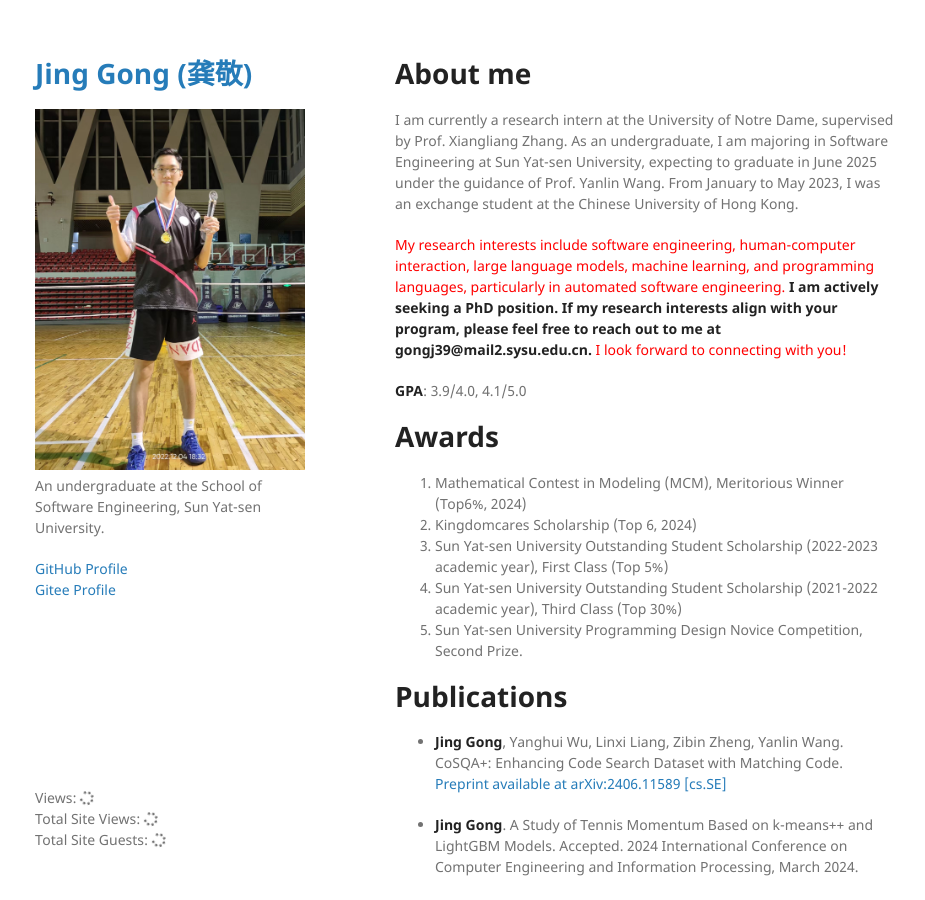
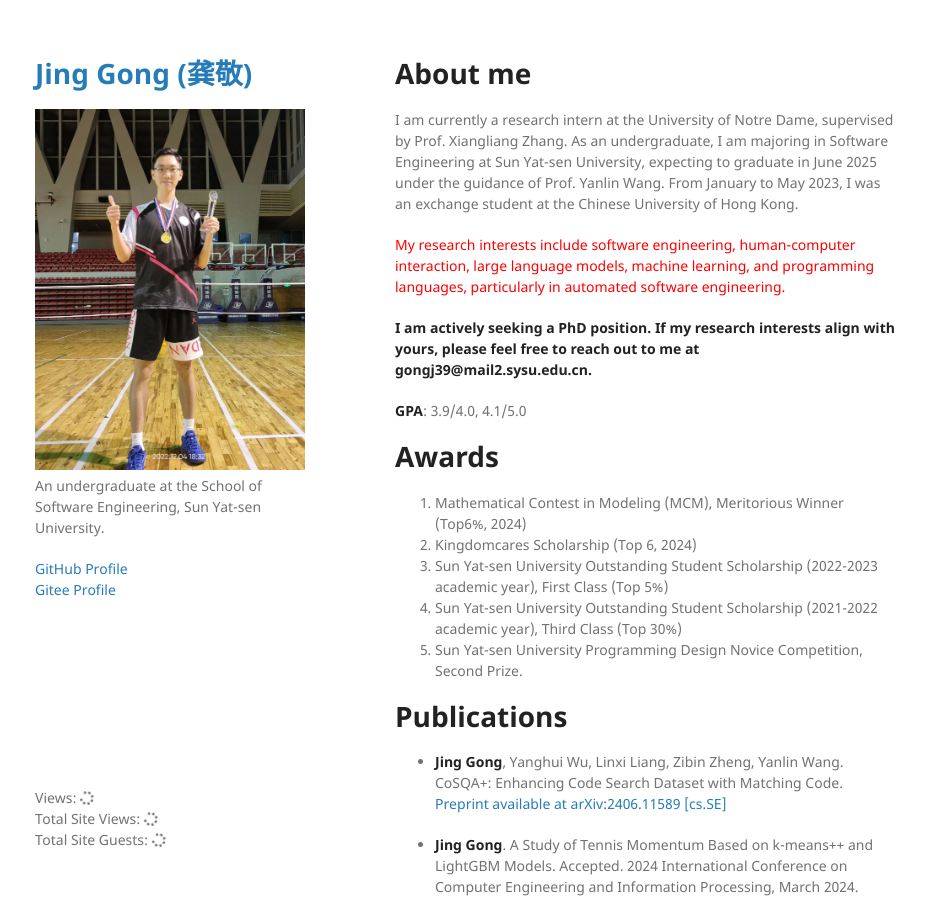
Before and after one commit to MikingG/MikingG.github.io, a Jekyll site: the page built from index.md, in a window 1280 px wide and 900 px high. Shown: the whole window, without its empty margins (175-1100 px from the left). Built offline with Jekyll 4.4.1, drawn with Linux system fonts in a browser that asks for light colours; nearby versions of some CDN libraries; comment, search, counter and statistics services are not loaded; our own code applies the rules of GitHub Pages for plain Markdown files.

Commit message:
Update index.md

```diff
--- a/index.md
+++ b/index.md
@@ -5,7 +5,9 @@ layout: default
 
 I am currently a research intern at the University of Notre Dame, supervised by Prof. Xiangliang Zhang. As an undergraduate, I am majoring in Software Engineering at Sun Yat-sen University, expecting to graduate in June 2025 under the guidance of Prof. Yanlin Wang. From January to May 2023, I was an exchange student at the Chinese University of Hong Kong.
 
-<span style="color:red">My research interests include software engineering, human-computer interaction, large language models, machine learning, and programming languages, particularly in automated software engineering. **I am actively seeking a PhD position. If my research interests align with your program, please feel free to reach out to me at gongj39@mail2.sysu.edu.cn.** I look forward to connecting with you!</span>
+<span style="color:red"> My research interests include software engineering, human-computer interaction, large language models, machine learning, and programming languages, particularly in automated software engineering.</span>
+
+**I am actively seeking a PhD position. If my research interests align with yours, please feel free to reach out to me at gongj39@mail2.sysu.edu.cn.**
 
 **GPA**: 3.9/4.0, 4.1/5.0
 
```
